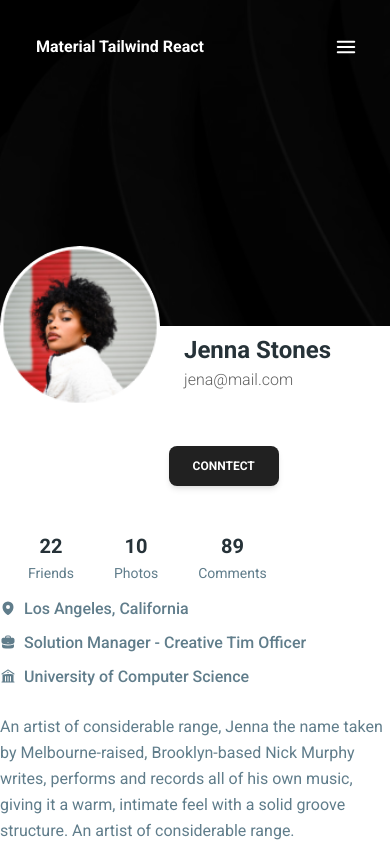
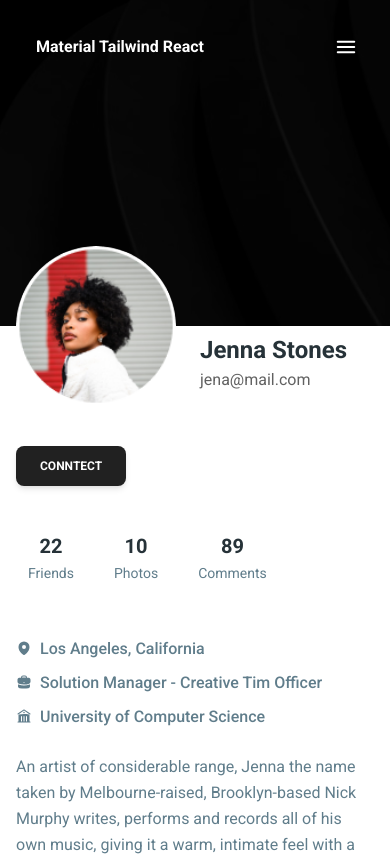
Before and after one commit to creativetimofficial/material-tailwind-kit-react, a React (Vite) app: page /profile in a window 390 px wide. Shown: the top 856 px of the page. Built offline with nearby package versions, Linux system fonts and the light colour scheme.

Commit message:
update profile page

```diff
--- a/src/pages/profile.jsx
+++ b/src/pages/profile.jsx
@@ -10,13 +10,13 @@ export function Profile() {
   return (
     <>
       <section className="relative block h-[50vh]">
-        <div className="bg-profile-background absolute top-0 h-full w-full bg-[url('/img/background-3.png')] bg-cover bg-center" />
+        <div className="bg-profile-background absolute top-0 h-full w-full bg-[url('/img/background-3.png')] bg-cover bg-center scale-105" />
         <div className="absolute top-0 h-full w-full bg-black/60 bg-cover bg-center" />
       </section>
       <section className="relative bg-white py-16">
-        <div className="relative mb-6 -mt-40 flex w-full min-w-0 flex-col break-words bg-white">
+        <div className="relative mb-6 -mt-40 flex w-full px-4 min-w-0 flex-col break-words bg-white">
           <div className="container mx-auto">
-            <div className="flex flex-wrap justify-between">
+            <div className="flex flex-col lg:flex-row justify-between">
               <div className="relative flex gap-6 items-start">
                 <div className="-mt-20 w-40">
                   <Avatar
@@ -30,12 +30,12 @@ export function Profile() {
                   <Typography variant="h4" color="blue-gray">
                     Jenna Stones
                   </Typography>
-                  <Typography variant="paragraph" color="gray" className="!mt-0">jena@mail.com</Typography>
+                  <Typography variant="paragraph" color="gray" className="!mt-0 font-normal">jena@mail.com</Typography>
                 </div>
               </div>
 
-              <div className="mt-10 flex flex-col justify-end px-4 lg:-mt-5">
-                <Button className="bg-gray-900 w-fit ml-auto">Conntect</Button>
+              <div className="mt-10 mb-10 flex lg:flex-col justify-between items-center lg:justify-end lg:mb-0 lg:px-4 flex-wrap lg:-mt-5">
+                <Button className="bg-gray-900 w-fit lg:ml-auto">Conntect</Button>
                 <div className="flex justify-start py-4 pt-8 lg:pt-4">
                   <div className="mr-4 p-3 text-center">
                     <Typography
```
